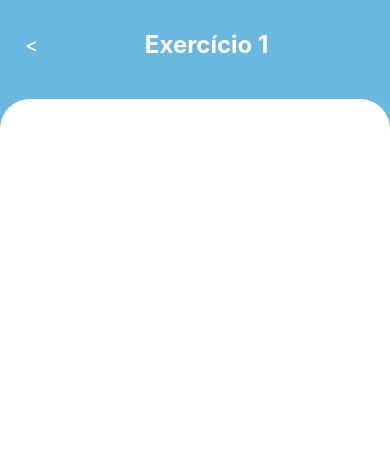
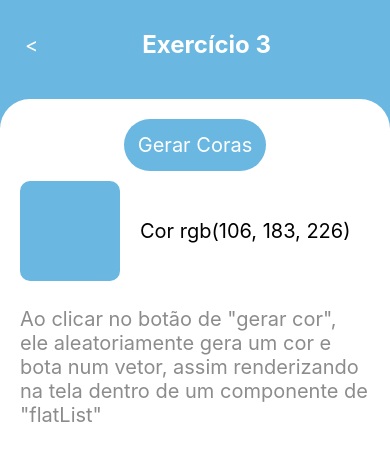
Before and after one commit to Thomgomes/Initial_Exercise_App_The_Complete_RN_Udemy, a React Native app: screen /Exercise_3 in a window 390 px wide. Shown: the top 460 px of the page. Built offline with nearby package versions, Linux system fonts and the light colour scheme.

Commit message:
Ajuste no scrollView, exercicio 3 concluido

```diff
--- a/src/components/Container/index.js
+++ b/src/components/Container/index.js
@@ -3,9 +3,9 @@ import React from 'react'
 
 export default function Container({ children }) {
   return (
-    <Pressable onPress={Keyboard.dismiss} style={styles.container}>
+    <View style={styles.container}>
       {children}
-    </Pressable>
+    </View>
   )
 }
 
--- a/src/components/NavigationButton/index.js
+++ b/src/components/NavigationButton/index.js
@@ -25,13 +25,12 @@ const styles = StyleSheet.create({
     alignItems: 'center',
     justifyContent: 'center',
     width: '90%',
-    paddingTop: 14,
-    paddingBottom: 14,
+    paddingVertical: 14,
     marginLeft: 'auto',
     marginRight: 'auto',
   },
   textButton: {
     fontSize: 20,
-    color: '#fff'
-  }
+    color: '#fff',
+  },
 });
--- a/src/screen/Exercises/Exercise_1/index.js
+++ b/src/screen/Exercises/Exercise_1/index.js
@@ -11,7 +11,7 @@ export default function Exercise_1() {
       <View style={styles.viewBox}>
         <Text style={styles.textStyle}>Lorem ipsum dolor sit amet consectetur adipisicing elit. Repellat distinctio ut itaque minima doloremque fuga, mollitia tenetur sequi necessitatibus. Ut.</Text>
         <Text style={styles.textStyle}>Lorem ipsum dolor sit amet consectetur adipisicing elit. Suscipit laudantium iusto dignissimos optio dolores, libero tempore, repellendus odio a illo excepturi omnis sequi delectus. Saepe sunt quidem mollitia commodi facere.</Text>
-        <Text style={styles.observation}>(texto criado a partir de "lorem")</Text>
+        <Text style={styles.observation}>texto criado a partir de "lorem" {`\n`}(não tente entender!)</Text>
       </View>
     </ExerciseContainer>
   )
--- a/src/screen/Exercises/Exercise_2/index.js
+++ b/src/screen/Exercises/Exercise_2/index.js
@@ -1,4 +1,4 @@
-import { View, Text, StyleSheet, FlatList, ScrollView } from 'react-native'
+import { View, Text, StyleSheet, FlatList} from 'react-native'
 import React from 'react'
 import ExerciseContainer from '../../../components/Container/ExerciseContatiner'
 
--- a/src/screen/Exercises/Exercise_3/index.js
+++ b/src/screen/Exercises/Exercise_3/index.js
@@ -1,14 +1,97 @@
-import { View, Text } from 'react-native'
-import React from 'react'
+import { View, Text, StyleSheet, Button, FlatList, TouchableOpacity } from 'react-native'
+import React, { useState } from 'react'
 import ExerciseContainer from '../../../components/Container/ExerciseContatiner'
 
 export default function Exercise_3() {
+  const [colors, setColors] = useState([])
+
+  const randomRgb = () => {
+
+    const red = Math.floor(Math.random() * 256)
+    const green = Math.floor(Math.random() * 256)
+    const blue = Math.floor(Math.random() * 256)
+
+    return `rgb(${red}, ${green}, ${blue})`
+  }
+
   return (
     <ExerciseContainer
-      title='Exercício 1'
+      title='Exercício 3'
       navigation='ExerciseScreen'
     >
-
+      <View style={styles.viewBox}>
+        <TouchableOpacity
+        style={styles.button}
+        onPress={() => {
+          setColors([...colors, randomRgb()])
+        }}>
+          <Text style={styles.textButton}>Gerar Coras</Text>
+        </TouchableOpacity>
+        <View style={styles.colorcontent}>
+          <View style={[styles.color, { backgroundColor: 'rgb(106, 183, 226)' }]} />
+          <Text style={styles.colorText}>Cor rgb(106, 183, 226)</Text>
+        </View>
+        <FlatList
+          keyExtractor={item => item}
+          data={colors}
+          style={styles.colorcontent}
+          renderItem={({ item }) => {
+            return (
+              <View style={styles.colorcontent}>
+                <View style={[styles.color, { backgroundColor: item }]} />
+                <Text style={styles.colorText}>{`Cor ${item}`}</Text>
+              </View>
+            )
+          }}
+        />
+        <Text style={styles.observation}>Ao clicar no botão de "gerar cor", ele aleatoriamente gera um cor e bota num vetor, assim renderizando na tela dentro de um componente de "flatList"</Text>
+      </View>
     </ExerciseContainer>
   )
 }
+
+const styles = StyleSheet.create({
+  viewBox: {
+    paddingVertical: 20,
+    marginHorizontal: 20,
+    alignContent: 'center',
+    alignItems: 'center',
+
+  },
+  button: {
+    borderRadius: 50,
+    backgroundColor: '#6AB7E2',
+    alignItems: 'center',
+    justifyContent: 'center',
+    paddingVertical: 14,
+    paddingHorizontal: 14,
+    marginLeft: 'auto',
+    marginRight: 'auto',
+    marginBottom: 10,
+  },
+  textButton: {
+    fontSize: 20,
+    color: '#fff'
+  },
+  colorcontent: {
+    alignSelf: 'baseline',
+    flexDirection: 'row',
+    marginBottom: 8,
+  },
+  color: {
+    height: 100,
+    width: 100,
+    borderRadius: 10
+  },
+  colorText: {
+    alignSelf: 'center',
+    color: '#000000',
+    fontSize: 20,
+    paddingLeft: 20,
+  },
+  observation: {
+    color: '#8c8c8c',
+    fontSize: 20,
+    marginTop: 10,
+  },
+})
```
